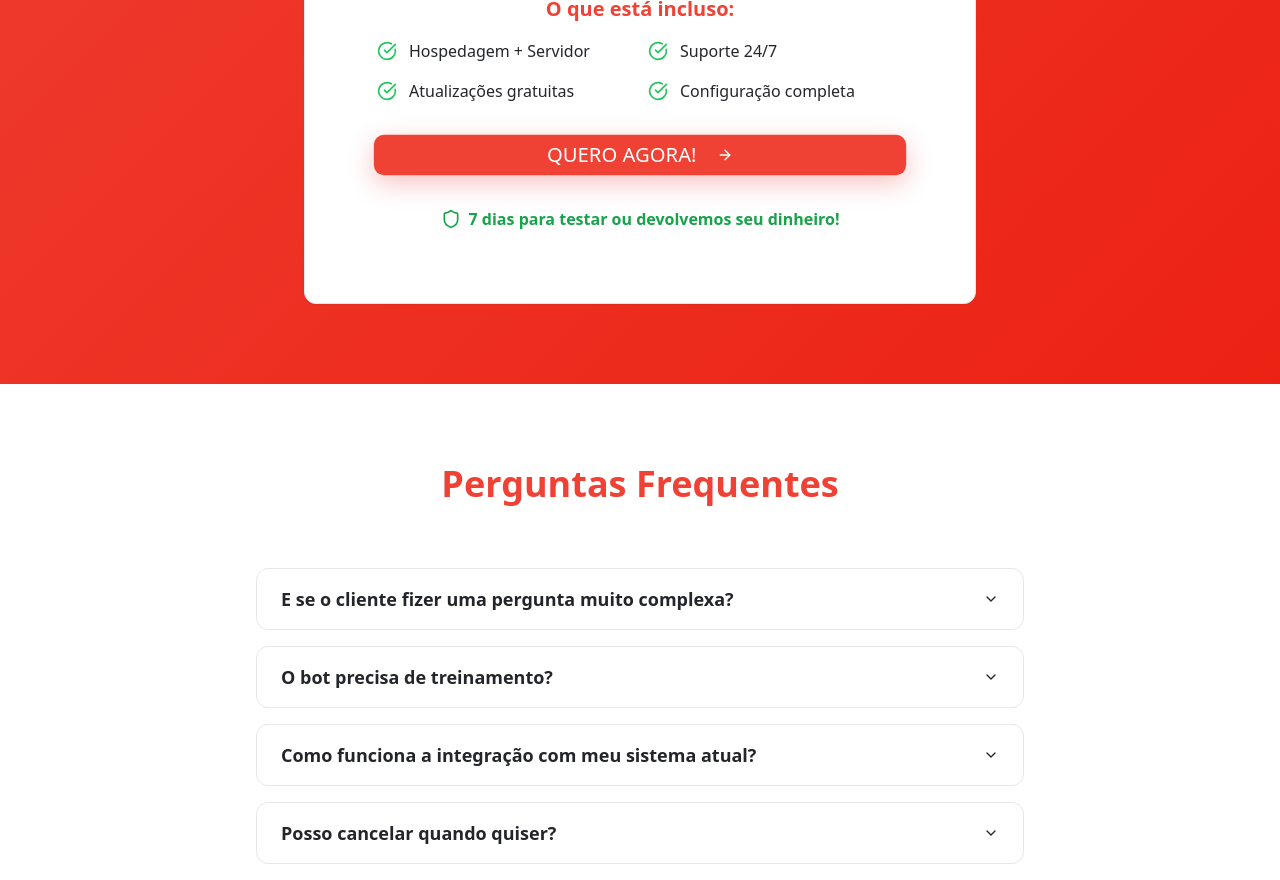
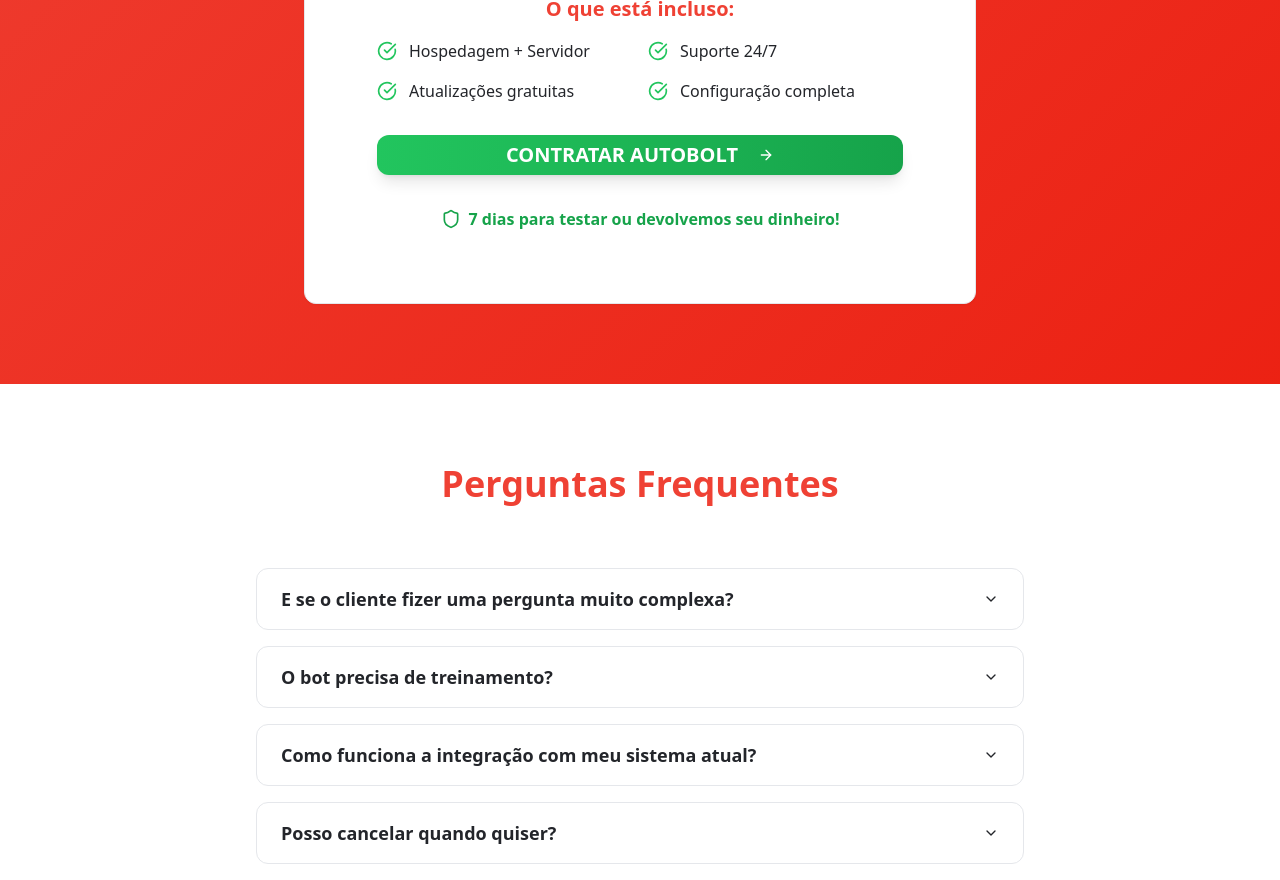
Before and after one commit to autoboltseminovos/autobolt03, a React (Vite) app: page / in a window 1280 px wide. Shown: the part 3620-4500 px from the top of the page. Built offline with nearby package versions, Linux system fonts and the light colour scheme.

Commit message:
Change button text
Change the button text from "QUERO AGORA!" to another button.

```diff
--- a/src/components/AutoboltLanding.tsx
+++ b/src/components/AutoboltLanding.tsx
@@ -327,8 +327,8 @@ const AutoboltLanding = () => {
                   </div>
                 </div>
 
-                <Button className="btn-primary w-full text-sm sm:text-base md:text-lg lg:text-xl py-3 md:py-4 lg:py-5 px-2 sm:px-3 md:px-4 lg:px-8 pulse-subtle">
-                  QUERO AGORA!
+                <Button className="bg-gradient-to-r from-green-500 to-green-600 hover:from-green-600 hover:to-green-700 text-white font-bold w-full text-sm sm:text-base md:text-lg lg:text-xl py-3 md:py-4 lg:py-5 px-2 sm:px-3 md:px-4 lg:px-8 rounded-lg shadow-lg hover:shadow-xl transition-all duration-300 transform hover:scale-105">
+                  CONTRATAR AUTOBOLT
                   <ArrowRight className="ml-1 md:ml-2 lg:ml-3 w-4 h-4 md:w-5 md:h-5 lg:w-6 lg:h-6" />
                 </Button>
 
```
